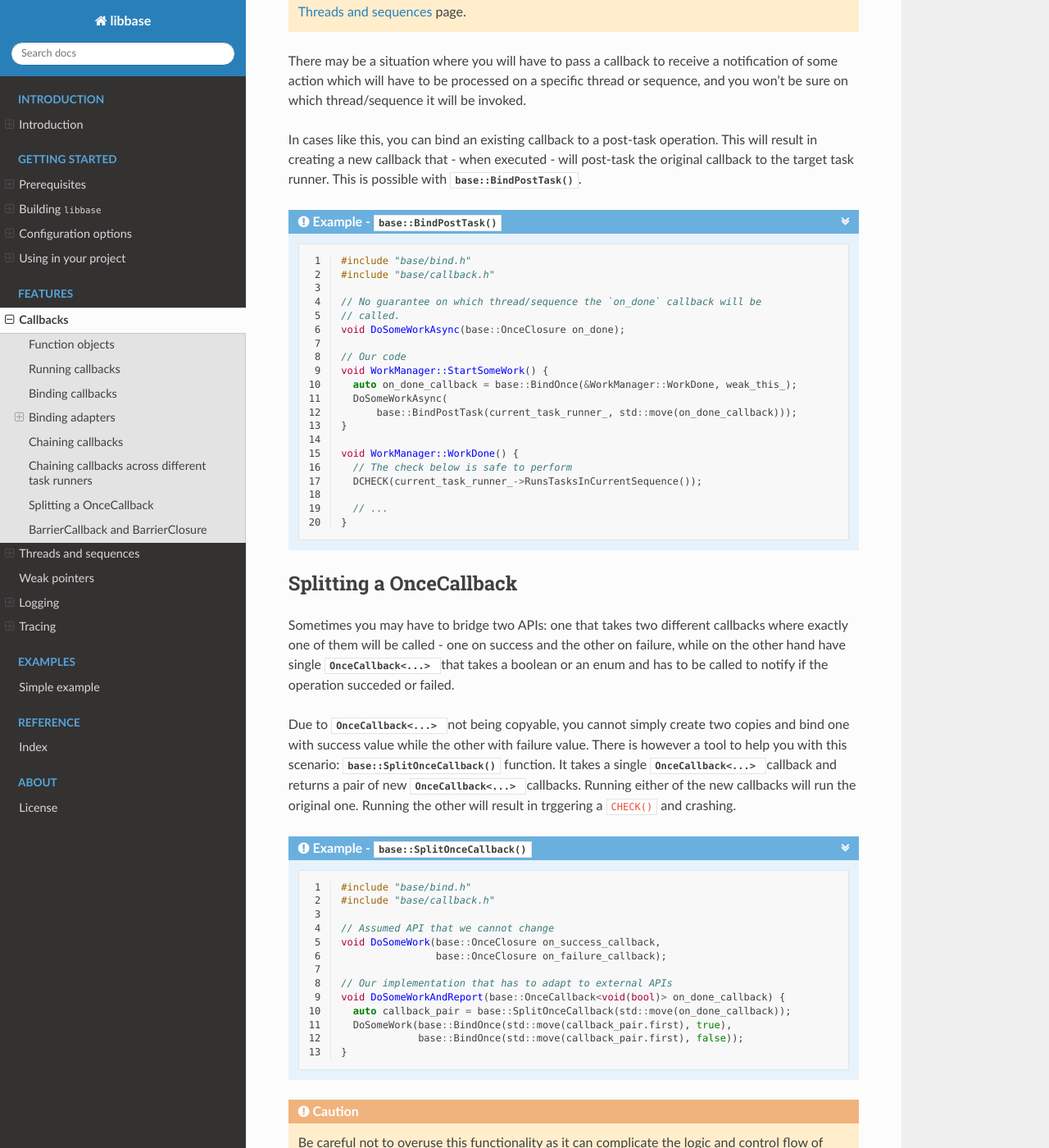
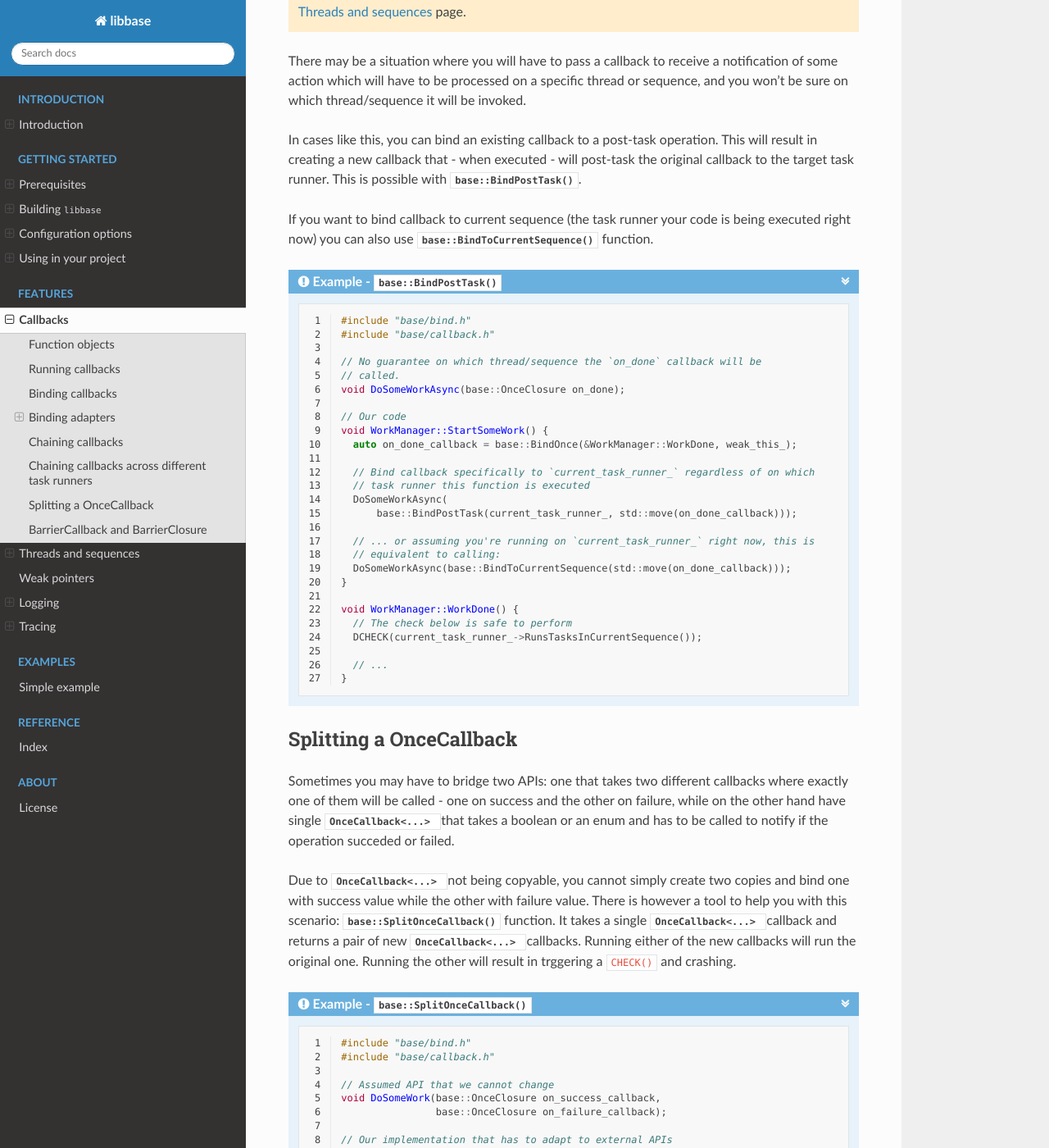
Before and after one commit to RippeR37/libbase, a Sphinx documentation site: the page built from docs/features/callbacks.rst, in a window 1280 px wide and 1400 px high, scrolled down 8285 px. Shown: the whole window at 82% size. Built offline with Sphinx 7.4.7 and the Read the Docs theme 3.1.0, drawn with Linux system fonts in a browser that asks for light colours; pages that are not in the unit, such as notebooks, are missing from menus.

Commit message:
Implement base::BindToCurrentSequence helper (#44)
This commit adds a new helper that binds a callback execution to
sequence that code binding it is executed on. This means that when the
resulting callback will be executed, it will post-task execution of the
original one to the task runner/sequence on which it wound bound (to
"current" - at the time - sequence).

This is particularly useful if you're passing a result/on-done callback
to another object which could work on different thread/sequence and you
want to ensure that it is executed on your original sequence.

```diff
--- a/docs/features/callbacks.rst
+++ b/docs/features/callbacks.rst
@@ -455,6 +455,10 @@ This will result in creating a new callback that - when executed - will
 post-task the original callback to the target task runner. This is possible with
 :func:`base::BindPostTask`.
 
+If you want to bind callback to current sequence (the task runner your code is
+being executed right now) you can also use :func:`base::BindToCurrentSequence`
+function.
+
 .. admonition:: Example - :func:`base::BindPostTask`
    :class: admonition-example-code
 
@@ -471,8 +475,15 @@ post-task the original callback to the target task runner. This is possible with
       // Our code
       void WorkManager::StartSomeWork() {
         auto on_done_callback = base::BindOnce(&WorkManager::WorkDone, weak_this_);
+
+        // Bind callback specifically to `current_task_runner_` regardless of on which
+        // task runner this function is executed
         DoSomeWorkAsync(
             base::BindPostTask(current_task_runner_, std::move(on_done_callback)));
+
+        // ... or assuming you're running on `current_task_runner_` right now, this is
+        // equivalent to calling:
+        DoSomeWorkAsync(base::BindToCurrentSequence(std::move(on_done_callback)));
       }
 
       void WorkManager::WorkDone() {
```
Also changed, not shown: 3 other files.
